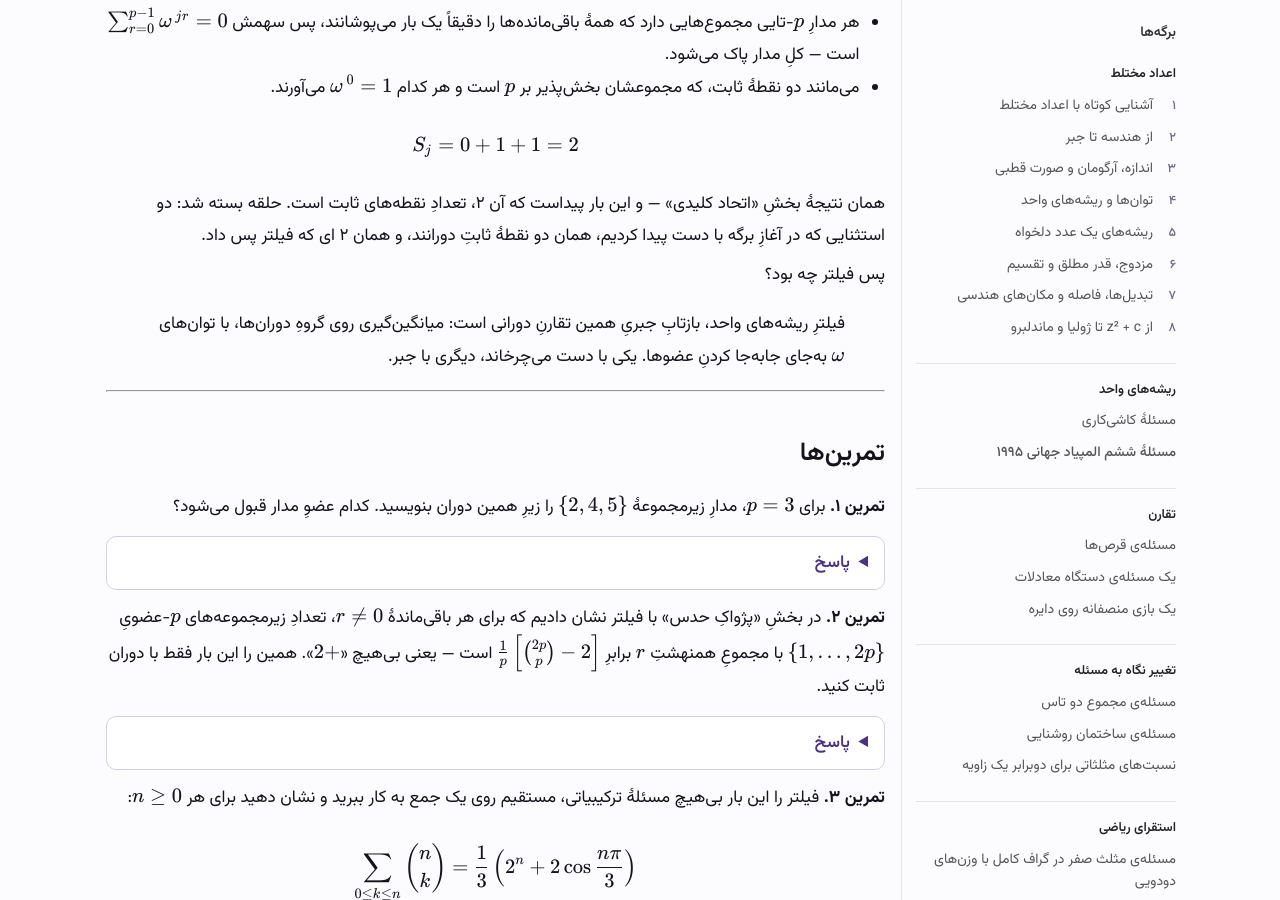
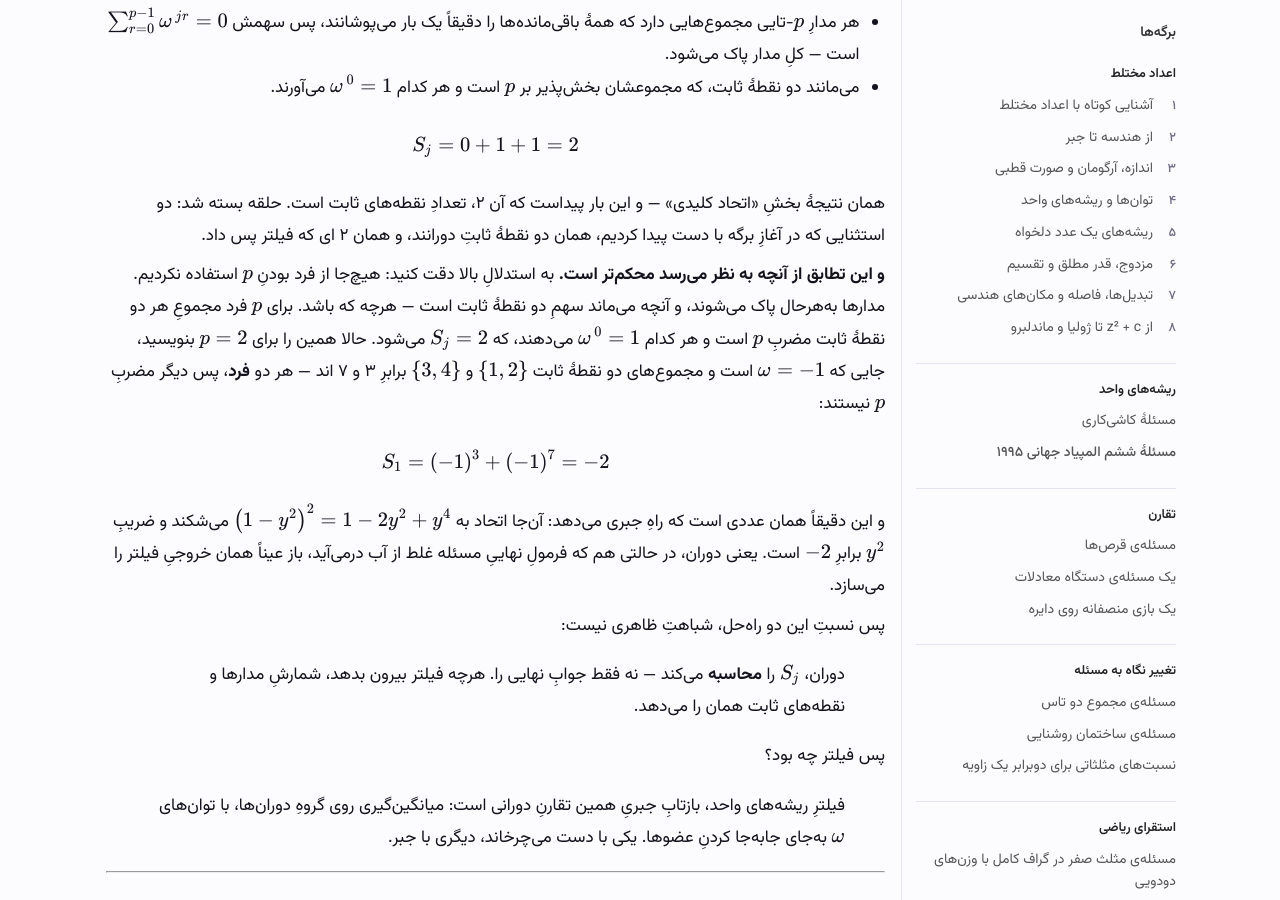
Before and after one commit to pooyarezaie/Fractal-Notes, a Jekyll site: the page built from problem-solving/roots-of-unity/imo-1995-subset-sums.md, in a window 1280 px wide and 900 px high, scrolled down 12860 px. Built offline with Jekyll 4.4.1, drawn with Linux system fonts in a browser that asks for light colours.

Commit message:
Make the rotation/filter correspondence a theorem, and fix og:type sitewide
The rotation argument computes S_j itself, not merely the final formula.
Show that, and check it where the two routes could most easily diverge.

- Note that the orbit argument never used oddness of p: orbits cancel and
  only the fixed points survive, whatever their sums happen to be.
- Work the p = 2 case, where the problem's formula is false. The fixed-point
  sums 3 and 7 are odd, so the contribution is (−1)³ + (−1)⁷ = −2 — exactly
  the coefficient the algebra gives from (1 − y²)² = 1 − 2y² + y⁴. So the
  rotation reproduces the filter's output even when the identity breaks.
- Replace the closing metaphor with what was actually proved: rotation
  computes S_j; it does not merely resemble the filter.

Also add the missing date front matter to the tiling برگه, which had the
same gap as the IMO one — it was emitting og:type "website" and no
datePublished/dateModified. Every note in the project now carries dates;
the homepage is intentionally left without one, since jekyll-seo-tag
correctly types it as a website rather than an article.

Co-Authored-By: Claude Opus 5 (1M context) <noreply@anthropic.com>

```diff
--- a/problem-solving/roots-of-unity/imo-1995-subset-sums.md
+++ b/problem-solving/roots-of-unity/imo-1995-subset-sums.md
@@ -481,6 +481,18 @@ $$
 
 همان نتیجهٔ بخشِ «اتحاد کلیدی» — و این بار پیداست که آن ۲، تعدادِ نقطه‌های ثابت است. حلقه بسته شد: دو استثنایی که در آغازِ برگه با دست پیدا کردیم، همان دو نقطهٔ ثابتِ دورانند، و همان ۲ ای که فیلتر پس داد.
 
+**و این تطابق از آنچه به نظر می‌رسد محکم‌تر است.** به استدلالِ بالا دقت کنید: هیچ‌جا از فرد بودنِ $p$ استفاده نکردیم. مدارها به‌هرحال پاک می‌شوند، و آنچه می‌ماند سهمِ دو نقطهٔ ثابت است — هرچه که باشد. برای $p$ فرد مجموعِ هر دو نقطهٔ ثابت مضربِ $p$ است و هر کدام $\omega^{\,0} = 1$ می‌دهند، که $S_j = 2$ می‌شود. حالا همین را برای $p = 2$ بنویسید، جایی که $\omega = -1$ است و مجموع‌های دو نقطهٔ ثابت $\lbrace 1, 2 \rbrace$ و $\lbrace 3, 4 \rbrace$ برابرِ ۳ و ۷ اند — هر دو **فرد**، پس دیگر مضربِ $p$ نیستند:
+
+$$
+S_1 = (-1)^3 + (-1)^7 = -2
+$$
+
+و این دقیقاً همان عددی است که راهِ جبری می‌دهد: آن‌جا اتحاد به $\left(1 - y^2\right)^2 = 1 - 2y^2 + y^4$ می‌شکند و ضریبِ $y^2$ برابرِ $-2$ است. یعنی دوران، در حالتی هم که فرمولِ نهاییِ مسئله غلط از آب درمی‌آید، باز عیناً همان خروجیِ فیلتر را می‌سازد.
+
+پس نسبتِ این دو راه‌حل، شباهتِ ظاهری نیست:
+
+> دوران، $S_j$ را **محاسبه** می‌کند — نه فقط جوابِ نهایی را. هرچه فیلتر بیرون بدهد، شمارشِ مدارها و نقطه‌های ثابت همان را می‌دهد.
+
 پس فیلتر چه بود؟
 
 > فیلترِ ریشه‌های واحد، بازتابِ جبریِ همین تقارنِ دورانی است: میانگین‌گیری روی گروهِ دوران‌ها، با توان‌های $\omega$ به‌جای جابه‌جا کردنِ عضوها. یکی با دست می‌چرخاند، دیگری با جبر.
```
Also changed, not shown: problem-solving/roots-of-unity/tiling-with-roots-of-unity.md (+2 -0 lines).
